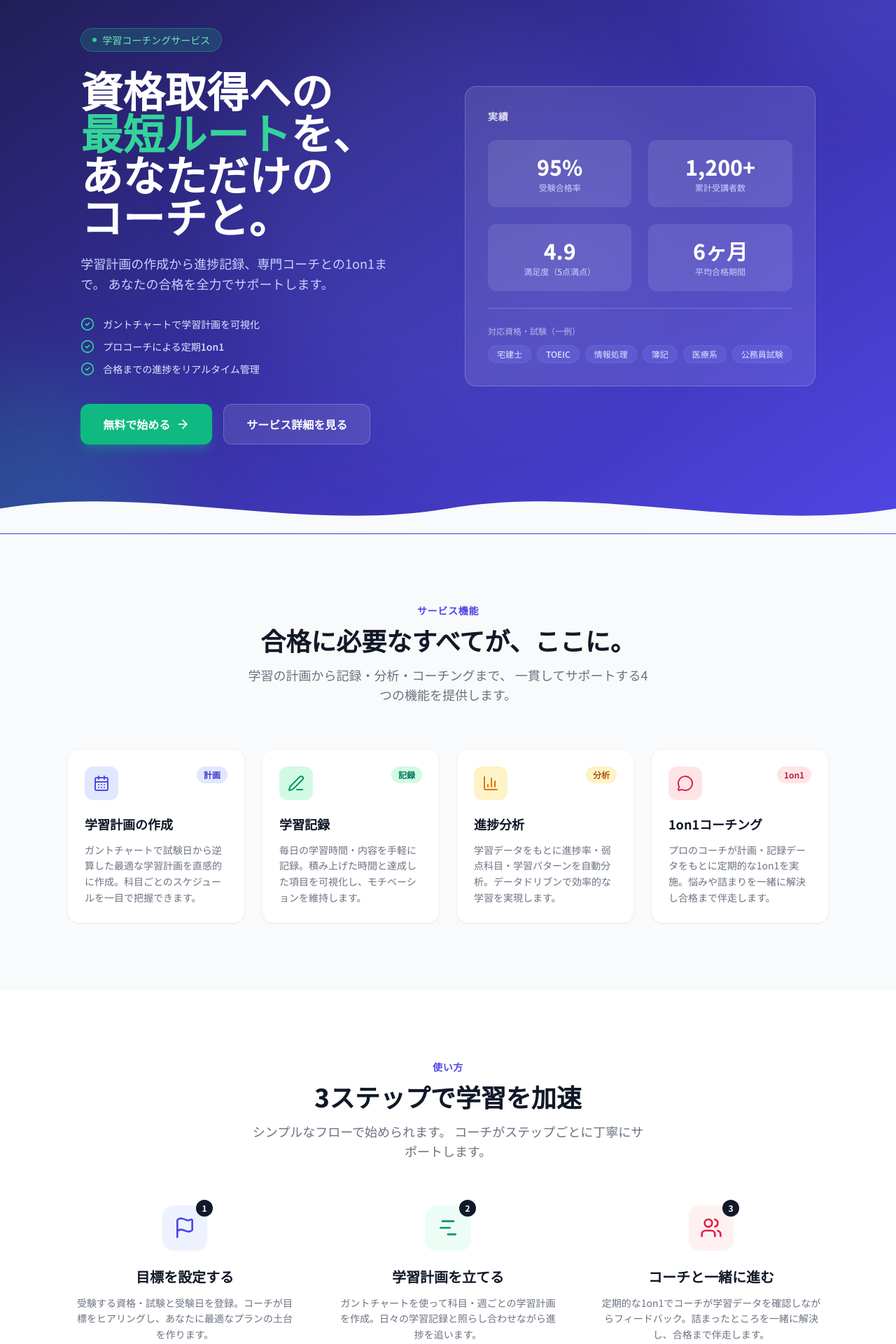
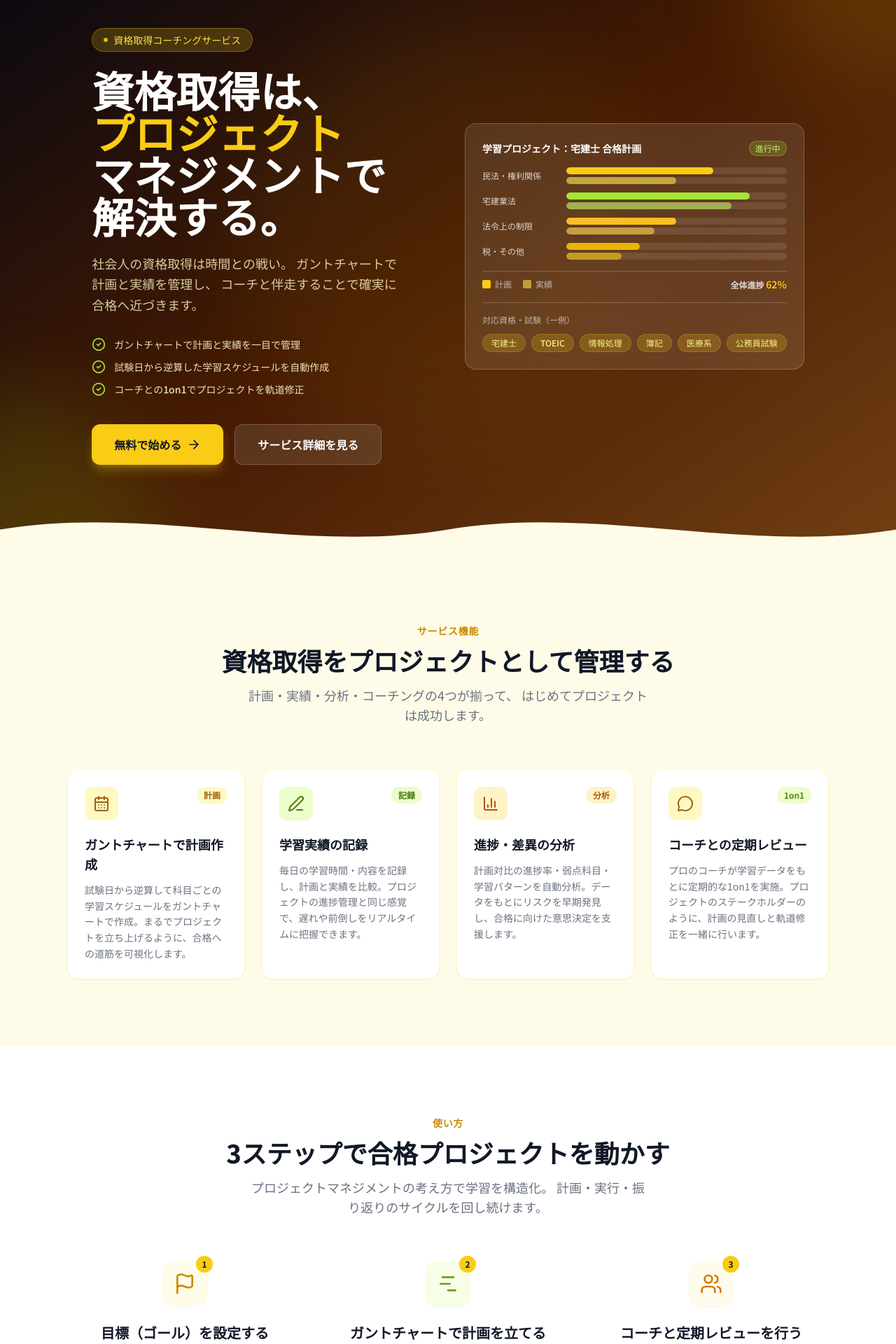
Before and after one commit to kobamasa0806/study_coaching, a Next.js app in the folder app/frontend/: page / in a window 1280 px wide. Shown: the part 120-2040 px from the top of the page at 70% size. Built offline with nearby package versions, Linux system fonts and the light colour scheme.

Commit message:
ホームページ変更

```diff
--- a/app/frontend/app/(auth)/login/page.tsx
+++ b/app/frontend/app/(auth)/login/page.tsx
@@ -77,6 +77,7 @@ export default function LoginPage() {
                 id="email"
                 type="email"
                 required
+                autoComplete="off"
                 value={email}
                 onChange={(e) => setEmail(e.target.value)}
                 className="w-full rounded-lg border border-gray-300 px-3 py-2 text-sm focus:outline-none focus:ring-2 focus:ring-blue-500 focus:border-transparent"
--- a/app/frontend/app/components/Features.tsx
+++ b/app/frontend/app/components/Features.tsx
@@ -3,57 +3,57 @@ import { BarChart3, CalendarDays, MessageCircle, PenLine } from 'lucide-react'
 const features = [
   {
     icon: CalendarDays,
-    color: 'bg-indigo-100 text-indigo-600',
-    title: '学習計画の作成',
+    color: 'bg-yellow-100 text-yellow-700',
+    title: 'ガントチャートで計画作成',
     description:
-      'ガントチャートで試験日から逆算した最適な学習計画を直感的に作成。科目ごとのスケジュールを一目で把握できます。',
+      '試験日から逆算して科目ごとの学習スケジュールをガントチャートで作成。まるでプロジェクトを立ち上げるように、合格への道筋を可視化します。',
     badge: '計画',
-    badgeColor: 'bg-indigo-100 text-indigo-700',
+    badgeColor: 'bg-yellow-100 text-yellow-700',
   },
   {
     icon: PenLine,
-    color: 'bg-emerald-100 text-emerald-600',
-    title: '学習記録',
+    color: 'bg-lime-100 text-lime-700',
+    title: '学習実績の記録',
     description:
-      '毎日の学習時間・内容を手軽に記録。積み上げた時間と達成した項目を可視化し、モチベーションを維持します。',
+      '毎日の学習時間・内容を記録し、計画と実績を比較。プロジェクトの進捗管理と同じ感覚で、遅れや前倒しをリアルタイムに把握できます。',
     badge: '記録',
-    badgeColor: 'bg-emerald-100 text-emerald-700',
+    badgeColor: 'bg-lime-100 text-lime-700',
   },
   {
     icon: BarChart3,
-    color: 'bg-amber-100 text-amber-600',
-    title: '進捗分析',
+    color: 'bg-amber-100 text-amber-700',
+    title: '進捗・差異の分析',
     description:
-      '学習データをもとに進捗率・弱点科目・学習パターンを自動分析。データドリブンで効率的な学習を実現します。',
+      '計画対比の進捗率・弱点科目・学習パターンを自動分析。データをもとにリスクを早期発見し、合格に向けた意思決定を支援します。',
     badge: '分析',
     badgeColor: 'bg-amber-100 text-amber-700',
   },
   {
     icon: MessageCircle,
-    color: 'bg-rose-100 text-rose-600',
-    title: '1on1コーチング',
+    color: 'bg-yellow-100 text-yellow-700',
+    title: 'コーチとの定期レビュー',
     description:
-      'プロのコーチが計画・記録データをもとに定期的な1on1を実施。悩みや詰まりを一緒に解決し合格まで伴走します。',
+      'プロのコーチが学習データをもとに定期的な1on1を実施。プロジェクトのステークホルダーのように、計画の見直しと軌道修正を一緒に行います。',
     badge: '1on1',
-    badgeColor: 'bg-rose-100 text-rose-700',
+    badgeColor: 'bg-lime-100 text-lime-700',
   },
 ]
 
 export default function Features() {
   return (
-    <section id="features" className="bg-gray-50 py-24">
+    <section id="features" className="bg-yellow-50 py-24">
       <div className="max-w-6xl mx-auto px-4 sm:px-6 lg:px-8">
         {/* Heading */}
         <div className="text-center mb-16">
-          <span className="inline-block text-indigo-600 text-sm font-semibold uppercase tracking-wider mb-3">
+          <span className="inline-block text-yellow-600 text-sm font-semibold uppercase tracking-wider mb-3">
             サービス機能
           </span>
           <h2 className="text-3xl sm:text-4xl font-extrabold text-gray-900 mb-4">
-            合格に必要なすべてが、ここに。
+            資格取得をプロジェクトとして管理する
           </h2>
           <p className="text-gray-500 text-lg max-w-xl mx-auto">
-            学習の計画から記録・分析・コーチングまで、
-            一貫してサポートする4つの機能を提供します。
+            計画・実績・分析・コーチングの4つが揃って、
+            はじめてプロジェクトは成功します。
           </p>
         </div>
 
@@ -64,7 +64,7 @@ export default function Features() {
             return (
               <div
                 key={feature.title}
-                className="bg-white rounded-2xl p-6 shadow-sm border border-gray-100 hover:shadow-md hover:-translate-y-1 transition-all group"
+                className="bg-white rounded-2xl p-6 shadow-sm border border-yellow-100 hover:shadow-md hover:-translate-y-1 transition-all group"
               >
                 <div className="flex items-start justify-between mb-5">
                   <div className={`w-12 h-12 rounded-xl flex items-center justify-center ${feature.color}`}>
--- a/app/frontend/app/components/Footer.tsx
+++ b/app/frontend/app/components/Footer.tsx
@@ -15,12 +15,12 @@ export default function Footer() {
           {/* Brand */}
           <div>
             <Link href="/" className="flex items-center gap-2 text-white font-bold text-xl mb-4">
-              <BookOpen className="w-6 h-6 text-indigo-400" />
+              <BookOpen className="w-6 h-6 text-yellow-400" />
               StudyCoach
             </Link>
             <p className="text-sm leading-relaxed text-gray-500">
-              学習計画・記録・分析・1on1コーチングで、
-              あなたの合格を全力サポートします。
+              資格取得はプロジェクトマネジメントで解決する。
+              ガントチャートとコーチングで合格を全力サポート。
             </p>
           </div>
 
--- a/app/frontend/app/components/Hero.tsx
+++ b/app/frontend/app/components/Hero.tsx
@@ -1,49 +1,50 @@
 import { ArrowRight, CheckCircle2 } from 'lucide-react'
 
 const highlights = [
-  'ガントチャートで学習計画を可視化',
-  'プロコーチによる定期1on1',
-  '合格までの進捗をリアルタイム管理',
+  'ガントチャートで計画と実績を一目で管理',
+  '試験日から逆算した学習スケジュールを自動作成',
+  'コーチとの1on1でプロジェクトを軌道修正',
 ]
 
 export default function Hero() {
   return (
-    <section className="relative min-h-screen flex items-center overflow-hidden bg-gradient-to-br from-indigo-950 via-indigo-800 to-indigo-600">
+    <section className="relative min-h-screen flex items-center overflow-hidden bg-gradient-to-br from-gray-950 via-amber-950 to-yellow-900">
       {/* Background decoration */}
       <div className="absolute inset-0 overflow-hidden pointer-events-none">
-        <div className="absolute -top-40 -right-40 w-96 h-96 rounded-full bg-indigo-500/20 blur-3xl" />
-        <div className="absolute -bottom-40 -left-40 w-96 h-96 rounded-full bg-emerald-500/20 blur-3xl" />
-        <div className="absolute top-1/2 left-1/2 -translate-x-1/2 -translate-y-1/2 w-[600px] h-[600px] rounded-full bg-indigo-400/10 blur-3xl" />
+        <div className="absolute -top-40 -right-40 w-96 h-96 rounded-full bg-yellow-500/15 blur-3xl" />
+        <div className="absolute -bottom-40 -left-40 w-96 h-96 rounded-full bg-lime-500/15 blur-3xl" />
+        <div className="absolute top-1/2 left-1/2 -translate-x-1/2 -translate-y-1/2 w-[600px] h-[600px] rounded-full bg-yellow-400/5 blur-3xl" />
       </div>
 
       <div className="relative max-w-6xl mx-auto px-4 sm:px-6 lg:px-8 py-32 pt-40">
         <div className="grid lg:grid-cols-2 gap-12 items-center">
           {/* Left: Text Content */}
           <div>
-            <div className="inline-flex items-center gap-2 bg-emerald-500/20 border border-emerald-400/30 text-emerald-300 text-sm font-medium px-4 py-1.5 rounded-full mb-6">
-              <span className="w-1.5 h-1.5 rounded-full bg-emerald-400 animate-pulse" />
-              学習コーチングサービス
+            <div className="inline-flex items-center gap-2 bg-yellow-400/20 border border-yellow-400/30 text-yellow-300 text-sm font-medium px-4 py-1.5 rounded-full mb-6">
+              <span className="w-1.5 h-1.5 rounded-full bg-yellow-400 animate-pulse" />
+              資格取得コーチングサービス
             </div>
 
             <h1 className="text-4xl sm:text-5xl lg:text-6xl font-extrabold text-white leading-tight mb-6">
-              資格取得への
+              資格取得は、
               <br />
-              <span className="text-emerald-400">最短ルート</span>を、
+              <span className="text-yellow-400">プロジェクト</span>
               <br />
-              あなただけの
+              マネジメントで
               <br />
-              コーチと。
+              解決する。
             </h1>
 
-            <p className="text-indigo-200 text-lg leading-relaxed mb-8 max-w-md">
-              学習計画の作成から進捗記録、専門コーチとの1on1まで。
-              あなたの合格を全力でサポートします。
+            <p className="text-yellow-100/80 text-lg leading-relaxed mb-8 max-w-md">
+              社会人の資格取得は時間との戦い。
+              ガントチャートで計画と実績を管理し、
+              コーチと伴走することで確実に合格へ近づきます。
             </p>
 
             <ul className="space-y-3 mb-10">
               {highlights.map((item) => (
-                <li key={item} className="flex items-center gap-3 text-indigo-100">
-                  <CheckCircle2 className="w-5 h-5 text-emerald-400 flex-shrink-0" />
+                <li key={item} className="flex items-center gap-3 text-yellow-100/90">
+                  <CheckCircle2 className="w-5 h-5 text-lime-400 flex-shrink-0" />
                   <span className="text-sm font-medium">{item}</span>
                 </li>
               ))}
@@ -52,7 +53,7 @@ export default function Hero() {
             <div className="flex flex-col sm:flex-row gap-4">
               <a
                 href="/register"
-                className="inline-flex items-center justify-center gap-2 bg-emerald-500 hover:bg-emerald-400 text-white font-bold px-8 py-4 rounded-xl text-base transition-all shadow-lg shadow-emerald-500/30 hover:shadow-emerald-400/40 hover:-translate-y-0.5"
+                className="inline-flex items-center justify-center gap-2 bg-yellow-400 hover:bg-yellow-300 text-gray-900 font-bold px-8 py-4 rounded-xl text-base transition-all shadow-lg shadow-yellow-400/30 hover:shadow-yellow-300/40 hover:-translate-y-0.5"
               >
                 無料で始める
                 <ArrowRight className="w-5 h-5" />
@@ -66,33 +67,59 @@ export default function Hero() {
             </div>
           </div>
 
-          {/* Right: Stats Card */}
+          {/* Right: Gantt Chart Mockup */}
           <div className="hidden lg:block">
-            <div className="bg-white/10 backdrop-blur-md border border-white/20 rounded-2xl p-8 space-y-6">
-              <div className="text-white/80 text-sm font-semibold uppercase tracking-wider mb-2">
-                実績
+            <div className="bg-white/10 backdrop-blur-md border border-white/20 rounded-2xl p-6 space-y-4">
+              <div className="flex items-center justify-between mb-2">
+                <div className="text-white font-semibold text-sm">学習プロジェクト：宅建士 合格計画</div>
+                <span className="text-xs bg-lime-400/20 text-lime-300 px-2 py-0.5 rounded-full border border-lime-400/30">進行中</span>
               </div>
-              <div className="grid grid-cols-2 gap-6">
+
+              {/* Gantt Chart Mock */}
+              <div className="space-y-3">
                 {[
-                  { value: '95%', label: '受験合格率' },
-                  { value: '1,200+', label: '累計受講者数' },
-                  { value: '4.9', label: '満足度（5点満点）' },
-                  { value: '6ヶ月', label: '平均合格期間' },
-                ].map((stat) => (
-                  <div key={stat.label} className="bg-white/10 rounded-xl p-5 text-center">
-                    <div className="text-3xl font-extrabold text-white mb-1">{stat.value}</div>
-                    <div className="text-indigo-200 text-xs font-medium">{stat.label}</div>
+                  { label: '民法・権利関係', plan: 'w-2/3', actual: 'w-1/2', color: 'bg-yellow-400', actColor: 'bg-yellow-300/60' },
+                  { label: '宅建業法', plan: 'w-5/6', actual: 'w-3/4', color: 'bg-lime-400', actColor: 'bg-lime-300/60' },
+                  { label: '法令上の制限', plan: 'w-1/2', actual: 'w-2/5', color: 'bg-amber-400', actColor: 'bg-amber-300/60' },
+                  { label: '税・その他', plan: 'w-1/3', actual: 'w-1/4', color: 'bg-yellow-500', actColor: 'bg-yellow-400/60' },
+                ].map((row) => (
+                  <div key={row.label}>
+                    <div className="flex items-center justify-between mb-1">
+                      <span className="text-white/80 text-xs font-medium w-28 flex-shrink-0">{row.label}</span>
+                      <div className="flex-1 ml-2 space-y-1">
+                        <div className="h-2.5 bg-white/10 rounded-full overflow-hidden">
+                          <div className={`h-full ${row.color} rounded-full ${row.plan}`} />
+                        </div>
+                        <div className="h-2.5 bg-white/10 rounded-full overflow-hidden">
+                          <div className={`h-full ${row.actColor} rounded-full ${row.actual}`} />
+                        </div>
+                      </div>
+                    </div>
                   </div>
                 ))}
               </div>
 
-              <div className="border-t border-white/20 pt-6">
+              <div className="flex items-center gap-4 pt-2 border-t border-white/20">
+                <div className="flex items-center gap-1.5">
+                  <div className="w-3 h-3 rounded-sm bg-yellow-400" />
+                  <span className="text-white/60 text-xs">計画</span>
+                </div>
+                <div className="flex items-center gap-1.5">
+                  <div className="w-3 h-3 rounded-sm bg-yellow-300/60" />
+                  <span className="text-white/60 text-xs">実績</span>
+                </div>
+                <div className="ml-auto text-white/80 text-xs font-semibold">
+                  全体進捗 <span className="text-yellow-400 text-sm">62%</span>
+                </div>
+              </div>
+
+              <div className="border-t border-white/20 pt-4">
                 <div className="text-white/60 text-xs mb-3 font-medium">対応資格・試験（一例）</div>
                 <div className="flex flex-wrap gap-2">
                   {['宅建士', 'TOEIC', '情報処理', '簿記', '医療系', '公務員試験'].map((tag) => (
                     <span
                       key={tag}
-                      className="bg-indigo-400/20 text-indigo-100 text-xs font-medium px-3 py-1 rounded-full border border-indigo-400/20"
+                      className="bg-yellow-400/20 text-yellow-200 text-xs font-medium px-3 py-1 rounded-full border border-yellow-400/20"
                     >
                       {tag}
                     </span>
@@ -107,7 +134,7 @@ export default function Hero() {
       {/* Bottom wave */}
       <div className="absolute bottom-0 left-0 right-0">
         <svg viewBox="0 0 1440 80" fill="none" xmlns="http://www.w3.org/2000/svg">
-          <path d="M0 80L1440 80L1440 40C1200 80 960 0 720 40C480 80 240 0 0 40L0 80Z" fill="#f9fafb" />
+          <path d="M0 80L1440 80L1440 40C1200 80 960 0 720 40C480 80 240 0 0 40L0 80Z" fill="#fefce8" />
         </svg>
       </div>
     </section>
--- a/app/frontend/app/components/HowItWorks.tsx
+++ b/app/frontend/app/components/HowItWorks.tsx
@@ -4,29 +4,29 @@ const steps = [
   {
     step: '01',
     icon: Flag,
-    title: '目標を設定する',
+    title: '目標（ゴール）を設定する',
     description:
-      '受験する資格・試験と受験日を登録。コーチが目標をヒアリングし、あなたに最適なプランの土台を作ります。',
-    color: 'text-indigo-600 bg-indigo-50',
-    lineColor: 'border-indigo-200',
+      '受験資格・試験日を登録し、プロジェクトのゴールを明確にします。コーチがヒアリングを行い、合格に必要な学習量と優先度を整理します。',
+    color: 'text-yellow-600 bg-yellow-50',
+    lineColor: 'border-yellow-200',
   },
   {
     step: '02',
     icon: GanttChart,
-    title: '学習計画を立てる',
+    title: 'ガントチャートで計画を立てる',
     description:
-      'ガントチャートを使って科目・週ごとの学習計画を作成。日々の学習記録と照らし合わせながら進捗を追います。',
-    color: 'text-emerald-600 bg-emerald-50',
-    lineColor: 'border-emerald-200',
+      '科目・週ごとの学習スケジュールをガントチャートで作成。毎日の実績を記録して計画との差異を確認しながら、プロジェクトを着実に前進させます。',
+    color: 'text-lime-600 bg-lime-50',
+    lineColor: 'border-lime-200',
   },
   {
     step: '03',
     icon: Users,
-    title: 'コーチと一緒に進む',
+    title: 'コーチと定期レビューを行う',
     description:
-      '定期的な1on1でコーチが学習データを確認しながらフィードバック。詰まったところを一緒に解決し、合格まで伴走します。',
-    color: 'text-rose-600 bg-rose-50',
-    lineColor: 'border-rose-200',
+      '定期的な1on1でコーチが学習データを確認しフィードバック。遅延リスクを早期に察知し、計画を柔軟に修正しながら合格まで伴走します。',
+    color: 'text-amber-600 bg-amber-50',
+    lineColor: 'border-amber-200',
   },
 ]
 
@@ -36,22 +36,22 @@ export default function HowItWorks() {
       <div className="max-w-6xl mx-auto px-4 sm:px-6 lg:px-8">
         {/* Heading */}
         <div className="text-center mb-16">
-          <span className="inline-block text-indigo-600 text-sm font-semibold uppercase tracking-wider mb-3">
+          <span className="inline-block text-yellow-600 text-sm font-semibold uppercase tracking-wider mb-3">
             使い方
           </span>
           <h2 className="text-3xl sm:text-4xl font-extrabold text-gray-900 mb-4">
-            3ステップで学習を加速
+            3ステップで合格プロジェクトを動かす
           </h2>
           <p className="text-gray-500 text-lg max-w-xl mx-auto">
-            シンプルなフローで始められます。
-            コーチがステップごとに丁寧にサポートします。
+            プロジェクトマネジメントの考え方で学習を構造化。
+            計画・実行・振り返りのサイクルを回し続けます。
           </p>
         </div>
 
         {/* Steps */}
         <div className="relative">
           {/* Connector line (desktop) */}
-          <div className="hidden lg:block absolute top-16 left-1/6 right-1/6 h-0.5 bg-gradient-to-r from-indigo-200 via-emerald-200 to-rose-200" />
+          <div className="hidden lg:block absolute top-16 left-1/6 right-1/6 h-0.5 bg-gradient-to-r from-yellow-200 via-lime-200 to-amber-200" />
 
           <div className="grid lg:grid-cols-3 gap-10">
             {steps.map((step, index) => {
@@ -65,7 +65,7 @@ export default function HowItWorks() {
                     >
                       <Icon className="w-8 h-8" />
                     </div>
-                    <span className="absolute -top-2 -right-2 w-6 h-6 bg-gray-900 text-white text-xs font-bold rounded-full flex items-center justify-center">
+                    <span className="absolute -top-2 -right-2 w-6 h-6 bg-yellow-400 text-gray-900 text-xs font-bold rounded-full flex items-center justify-center">
                       {index + 1}
                     </span>
                   </div>
--- a/app/frontend/app/components/TargetSection.tsx
+++ b/app/frontend/app/components/TargetSection.tsx
@@ -2,40 +2,40 @@ import { AlertCircle, Clock, TrendingUp } from 'lucide-react'
 
 const targets = [
   {
-    icon: AlertCircle,
-    color: 'text-rose-500 bg-rose-50',
-    title: '独学で行き詰まっている方',
-    description: '参考書を読んでも理解が進まない、問題が解けないと感じている方。コーチが弱点を特定し、的確な学習方法を提案します。',
+    icon: Clock,
+    color: 'text-yellow-600 bg-yellow-50',
+    title: '仕事で時間が取れない社会人',
+    description: '忙しい中でも「いつ・何を・どれだけやるか」を明確にすることが重要です。ガントチャートで限られた時間を最大限に活用できます。',
   },
   {
-    icon: Clock,
-    color: 'text-amber-500 bg-amber-50',
-    title: '計画を立てても続かない方',
-    description: '学習計画を作っても三日坊主になってしまう方。定期的な1on1と進捗の可視化でモチベーションを維持します。',
+    icon: AlertCircle,
+    color: 'text-lime-600 bg-lime-50',
+    title: '計画倒れを繰り返している方',
+    description: '計画を立てても続かないのは、進捗を見える化できていないから。計画と実績の差異をリアルタイムで確認し、軌道修正を繰り返します。',
   },
   {
     icon: TrendingUp,
-    color: 'text-indigo-500 bg-indigo-50',
-    title: '確実に合格を目指したい方',
-    description: '一度で合格したい、合格保証がほしい方。データに基づいたコーチングで最短・確実な合格をサポートします。',
+    color: 'text-amber-600 bg-amber-50',
+    title: '確実に一発合格を目指したい方',
+    description: 'プロジェクトマネジメントで学習を管理し、リスクを早期発見。コーチのサポートで計画の遅延を防ぎ、確実な合格を目指します。',
   },
 ]
 
 export default function TargetSection() {
   return (
-    <section id="target" className="bg-gray-50 py-24">
+    <section id="target" className="bg-yellow-50 py-24">
       <div className="max-w-6xl mx-auto px-4 sm:px-6 lg:px-8">
         {/* Heading */}
         <div className="text-center mb-16">
-          <span className="inline-block text-indigo-600 text-sm font-semibold uppercase tracking-wider mb-3">
+          <span className="inline-block text-yellow-600 text-sm font-semibold uppercase tracking-wider mb-3">
             こんな方に
           </span>
           <h2 className="text-3xl sm:text-4xl font-extrabold text-gray-900 mb-4">
-            StudyCoachが力になれます
+            時間のない社会人こそ、プロジェクト管理を
           </h2>
           <p className="text-gray-500 text-lg max-w-xl mx-auto">
-            独学の限界を感じているすべての受験生を、
-            プロコーチが全力でサポートします。
+            感覚で勉強するのではなく、計画・実績・分析で
+            合格プロジェクトを確実に完遂しましょう。
           </p>
         </div>
 
@@ -46,7 +46,7 @@ export default function TargetSection() {
             return (
               <div
                 key={target.title}
-                className="bg-white rounded-2xl p-8 shadow-sm border border-gray-100 hover:shadow-md transition-shadow"
+                className="bg-white rounded-2xl p-8 shadow-sm border border-yellow-100 hover:shadow-md transition-shadow"
               >
                 <div className={`w-12 h-12 rounded-xl flex items-center justify-center mb-5 ${target.color}`}>
                   <Icon className="w-6 h-6" />
--- a/app/frontend/app/layout.tsx
+++ b/app/frontend/app/layout.tsx
@@ -11,7 +11,7 @@ const notoSansJP = Noto_Sans_JP({
 
 export const metadata: Metadata = {
   title: 'StudyCoach | 資格・試験合格のための学習コーチング',
-  description: '学習計画の作成から進捗記録、専門コーチとの1on1まで。あなたの合格を全力でサポートする学習コーチングサービス。',
+  description: '学習計画の作成から進捗記録、専門コーチとの1on1まで。あなたの合格を全力でサポートする学習継続支援サービス。',
 }
 
 export default function RootLayout({
```
Also changed, not shown: app/frontend/app/components/CTASection.tsx (+10 -10 lines), app/frontend/app/components/Navbar.tsx (+10 -10 lines).
